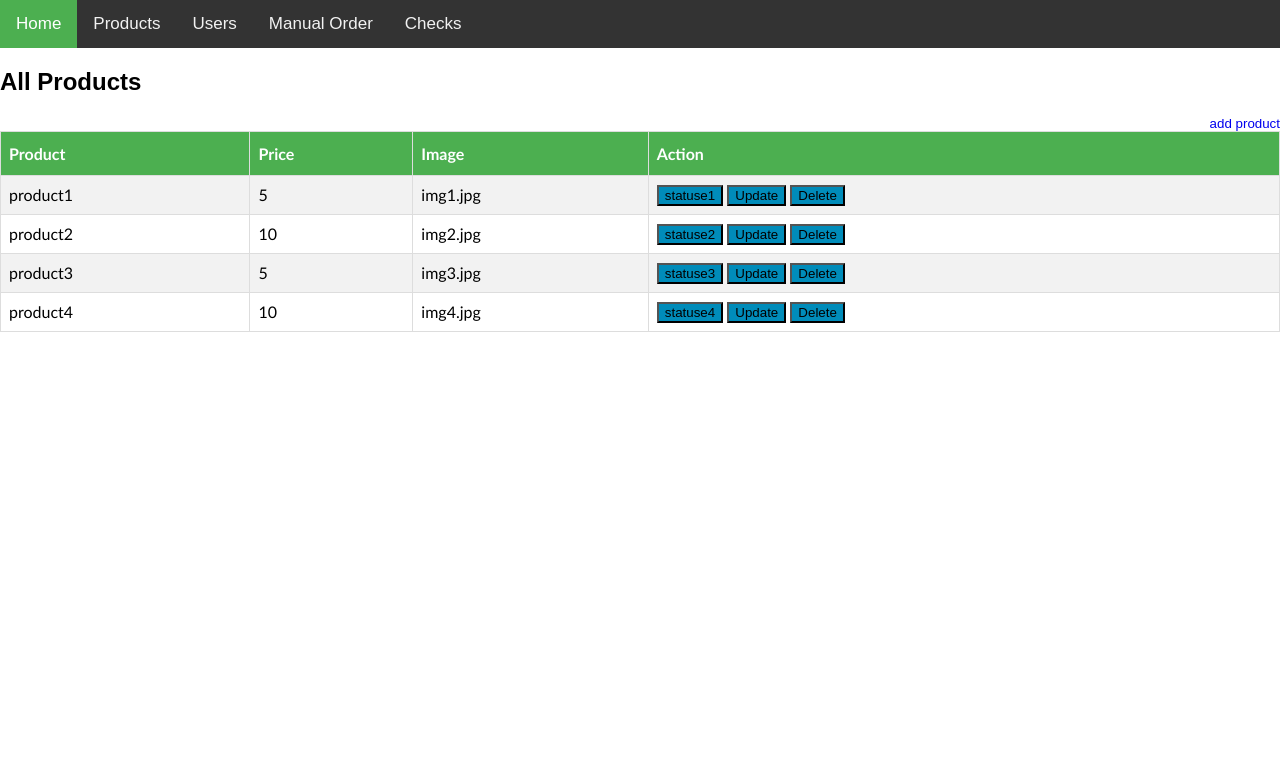
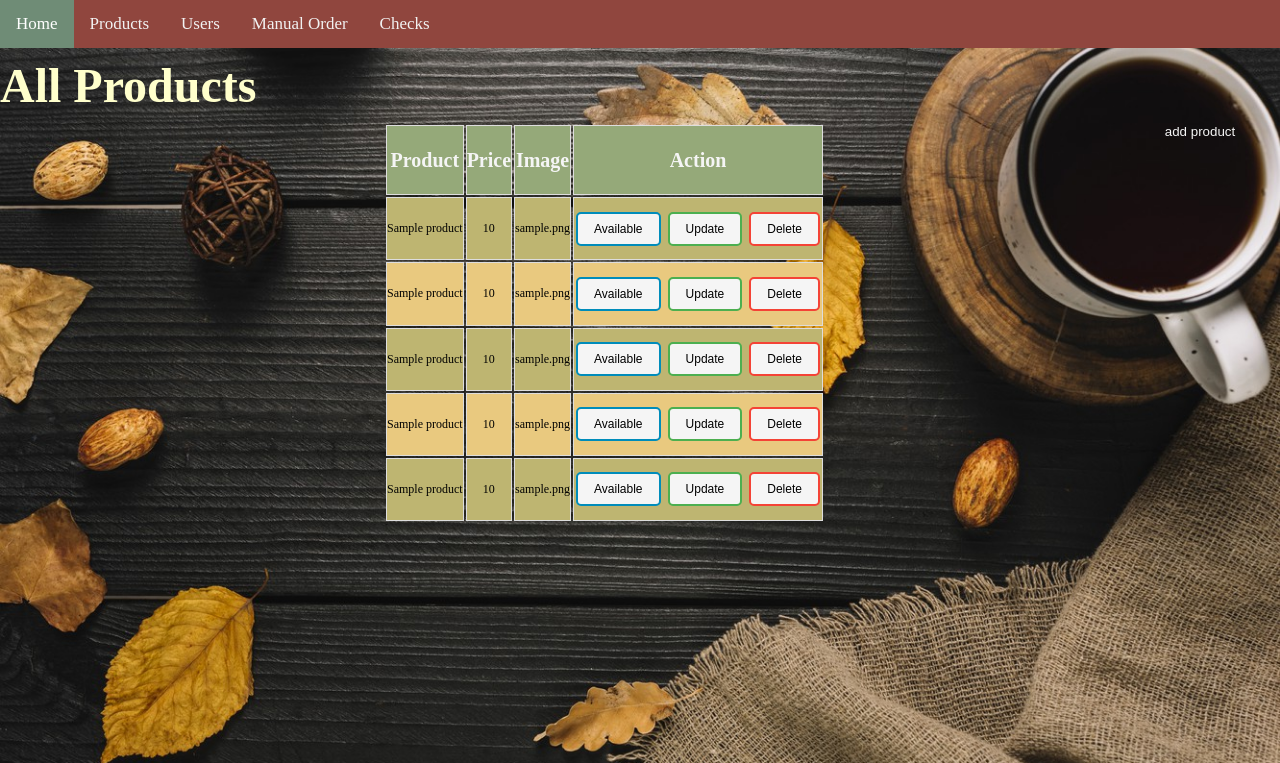
Before and after one commit to MohamadFeeshar/Cafe-php-project, a PHP site: page /displayAllProducts.php in a window 1280 px wide. Shown: the top 763 px of the page. Run offline with PHP 8.4, Linux system fonts and the light colour scheme; tables that the repository leaves empty hold one stand-in row (values such as "Sample post"); data that the repository does not hold is empty.

Commit message:
update
update design
connect display all product page to database

```diff
--- a/DatabaseFunctions.php
+++ b/DatabaseFunctions.php
@@ -7,7 +7,8 @@ class Database {
     public function __construct($dbhost='localhost', $dbuser='root', $dbpass='', $dbname='')
     {
         try {
-            $dsn = "mysql:dbname=".$dbname.";host=".$dbhost.";";
+            $dsn = "mysql:dbname=".$dbname.";host=".$dbhost.";port=3306;";
+            //$dsn = "mysql:dbname=".$dbname.";host=".$dbhost.";";
             // echo "hello";
             $this->$connection = new PDO($dsn, $dbuser, $dbpass);
             // echo "hello";
--- a/displayAllProducts.css
+++ b/displayAllProducts.css
@@ -1,23 +1,92 @@
-
+body
+{
+  font-family: "sans-serif";
+  background-image:url("coffe.jpg") ;
+  background-repeat: no-repeat;
+  background-size: 100%;
+}
 #products {
-    font-family: "Trebuchet MS", Arial, Helvetica, sans-serif;
-    border-collapse: collapse;
-    width: 100%;
+    border-collapse: separate;
+    height: 100%;
   }
 
   #products td, #products th {
     border: 1px solid #ddd;
-    padding: 8px;
+    padding: 0px;
+    text-align: center;
+    font-size: 12px;
   }
 
-  #products tr:nth-child(even){background-color: #f2f2f2;}
+  #products tr:nth-child(even){background-color: #beb571;}
+  #products tr:nth-child(odd){background-color: #e9c97f;}
+
 
   #products tr:hover {background-color: #ddd;}
 
   #products th {
     padding-top: 12px;
     padding-bottom: 12px;
-    text-align: left;
+    background-color: #95a979;
+    color: whitesmoke;
+    font-size: 20px;
+
+  }
+  .button {
+    background-color: #4CAF50; /* Green */
+    border: none;
+    color: whitesmoke;
+    padding: 8px 16px;
+    text-align: center;
+    text-decoration: none;
+    display: inline-block;
+    font-size: 12px;
+    margin: 4px 2px;
+    transition-duration: 0.4s;
+    cursor: pointer;
+    border-radius: 5px;
+  }
+
+  .deletebtn
+ {
+    background-color: whitesmoke;
+    color: black;
+    border: 2px solid #f44336;
+  }
+  .deletebtn:hover {
+    background-color: #f44336;
+    color: whitesmoke;
+  }
+
+  .updatebtn {
+    background-color: whitesmoke;
+    color: black;
+    border: 2px solid #4CAF50;
+  }
+  .updatebtn:hover {
     background-color: #4CAF50;
-    color: white;
+    color: whitesmoke;
   }
+  .availablebtn {
+    background-color: whitesmoke;
+    color: black;
+    border: 2px solid #008CBA;
+  }
+
+  .availablebtn:hover {
+    background-color: #008CBA;
+    color: whitesmoke;
+  }
+  .allProductLink
+  {
+    float:right;
+    margin-right:30px;
+    background:none;
+    color: whitesmoke;
+    width: 100px;
+    border: none;
+  }
+  .allProductLink:hover
+  {
+    color:#95a979;
+    font-size: 90%;
+  }
--- a/displayAllProducts.php
+++ b/displayAllProducts.php
@@ -1,11 +1,16 @@
 <?php
+include ("DatabaseFunctions.php");
 
+$dbObject= new Database('localhost', 'test', 'test', 'cafedb');
+$myTest=$dbObject->getAllProducts();
+/*
 $myTest=[
     ["product"=>"product1","price"=>5,"image"=>"img1.jpg","statuse"=>"statuse1"],
     ["product"=>"product2","price"=>10,"image"=>"img2.jpg","statuse"=>"statuse2"],
     ["product"=>"product3","price"=>5,"image"=>"img3.jpg","statuse"=>"statuse3"],
     ["product"=>"product4","price"=>10,"image"=>"img4.jpg","statuse"=>"statuse4"]
     ];
+    */
 ?>
 
 <!DOCTYPE Html>
@@ -14,14 +19,15 @@ $myTest=[
 <?php  include("header.php"); ?>
 
 <section>
-<h1> All Products </h1>
+<h1 style="margin:10px 0;font-size: 3em;color:#ffffcc;"> All Products </h1>
 
-<a href="#">  <small style="float:right"> add product </small> </a>
+<button class="allProductLink">add product</button>
+</div>
 </section>
 
-<section>
+<section >
 
-
+<div style="overflow:auto;height:400px;overflow-x: hidden; margin-left:30%;margin-right:30%;">
 <table id="products">
     <tr>
     <th> Product </th>
@@ -31,15 +37,45 @@ $myTest=[
     </tr>
 <?php foreach($myTest as $row)
 {
-    echo "<tr><td>" . $row['product'] . "</td><td>" . $row['price'] ."</td><td>" .
-    $row['image'] ."</td><td> <button style='background-color: #008CBA;'>" . $row['statuse'] .
-    "</button> <button style='background-color: #008CBA;'> Update </button> <button style='background-color: #008CBA;'> Delete  </button> </td></tr>";
+    echo "<tr><td>" . $row['product_name'] . "</td><td>" . $row['price'] ."</td><td>" .
+    $row['product_img'] ."</td><td> <button class='button availablebtn'> Available
+    </button> <button class='button updatebtn'> Update </button> <button class='button deletebtn'> Delete  </button> </td></tr>";
 
 }
-echo "</table>";
+
+foreach($myTest as $row)
+{
+    echo "<tr><td>" . $row['product_name'] . "</td><td>" . $row['price'] ."</td><td>" .
+    $row['product_img'] ."</td><td> <button class='button availablebtn'> Available
+    </button> <button class='button updatebtn'> Update </button> <button class='button deletebtn'> Delete  </button> </td></tr>";
+
+}
+foreach($myTest as $row)
+{
+    echo "<tr><td>" . $row['product_name'] . "</td><td>" . $row['price'] ."</td><td>" .
+    $row['product_img'] ."</td><td> <button class='button availablebtn'> Available
+    </button> <button class='button updatebtn'> Update </button> <button class='button deletebtn'> Delete  </button> </td></tr>";
+
+}
+
+foreach($myTest as $row)
+{
+    echo "<tr><td>" . $row['product_name'] . "</td><td>" . $row['price'] ."</td><td>" .
+    $row['product_img'] ."</td><td> <button class='button availablebtn'> Available
+    </button> <button class='button updatebtn'> Update </button> <button class='button deletebtn'> Delete  </button> </td></tr>";
+
+}
+foreach($myTest as $row)
+{
+    echo "<tr><td>" . $row['product_name'] . "</td><td>" . $row['price'] ."</td><td>" .
+    $row['product_img'] ."</td><td> <button class='button availablebtn'> Available
+    </button> <button class='button updatebtn'> Update </button> <button class='button deletebtn'> Delete  </button> </td></tr>";
+
+}
 
 ?>
-
+</table>
+</div>
 </section>
 
 
--- a/header.css
+++ b/header.css
@@ -5,7 +5,7 @@ body {
 
 .topnav {
   overflow: hidden;
-  background-color: #333;
+  background-color: #90463e;
 }
 
 .topnav a {
@@ -23,6 +23,6 @@ body {
 }
 
 .topnav a.active {
-  background-color: #4CAF50;
+  background-color: #6f8c76;
   color: white;
 }
```
Also changed, not shown: coffe.jpeg (added), coffe.jpg (added).
